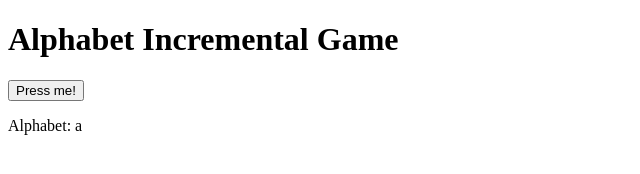
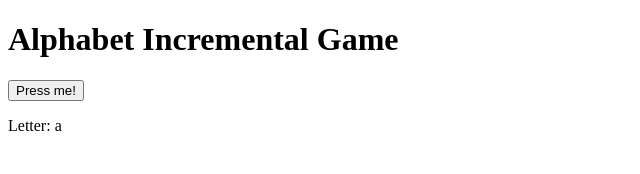
Before and after one commit to richardgrechko/alphabet-incremental, a plain HTML site: page index.html in a window 1280 px wide. Shown: the full height of the page, 0-640 px from the left. Drawn offline with Linux system fonts and the light colour scheme.

Commit message:
Update index.html

```diff
--- a/index.html
+++ b/index.html
@@ -11,7 +11,7 @@
 
     <div id="main">
         <button id="button">Press me!</button>
-        <p id="points">Alphabet: a</p>
+        <p id="points">Letter: a</p>
     </div>
 
 
```
